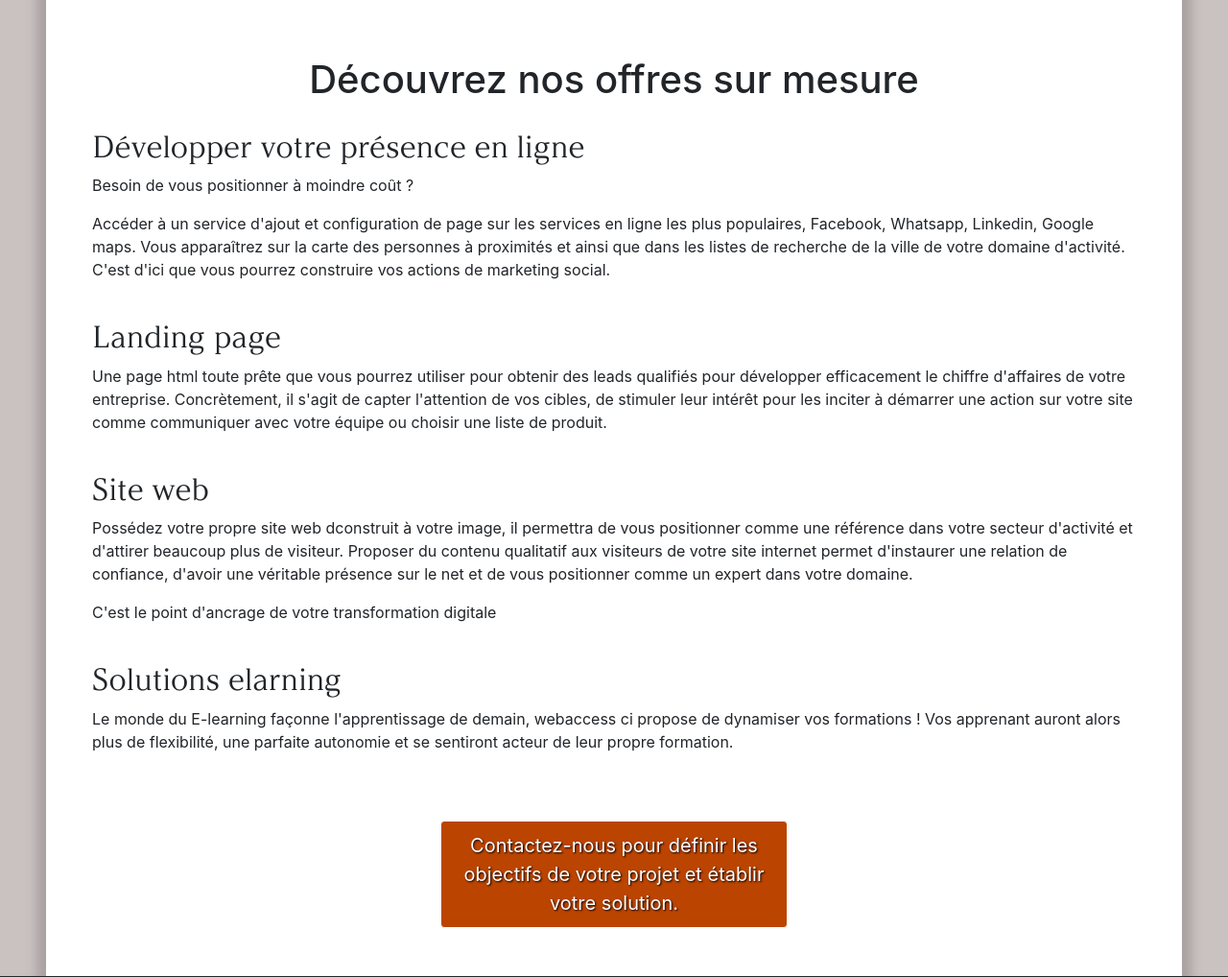
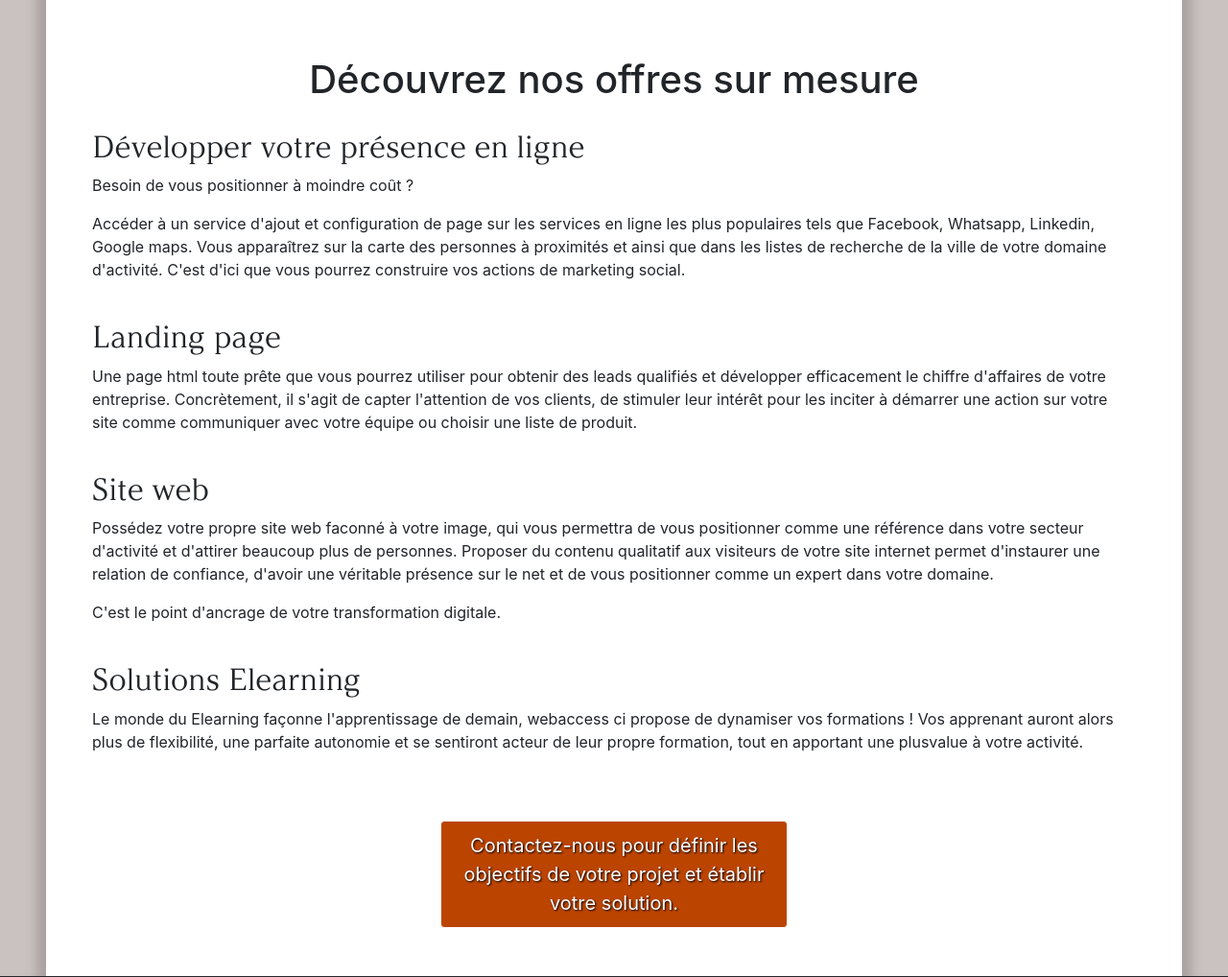
Before and after one commit to gozac/webaccess, a Symfony app: template templates/page/offres.html.twig in a window 1280 px wide. Shown: the part 165-1183 px from the top of the page at 96% size. Run offline with Twig, Linux system fonts and the light colour scheme; the template is opened without the code that fills it, so the values that code supplies are empty; some libraries are stand-ins or nearby versions; some web fonts are replaced.

Commit message:
change wording page

```diff
--- a/templates/page/about.html.twig
+++ b/templates/page/about.html.twig
@@ -11,7 +11,7 @@
 			<div class="col-md-9">
 				<h2 class="py-md-3">L’histoire du fondateur</h2>
 				<blockquote class="blockquote" style="font-size: 1rem">
-					<p>“Après être sorti l’école 42 en 2016, formation novatrice mettant un point d’honneur sur une pratique impeccable, j’ai travaillé dans le milieu de l'apprentissage en ligne en créant une multitude de formation e-learning sous forme de jeux vidéo et de plateforme éducative. Puis en 2017 j’ai rejoint une startup à Paris spécialisée dans une technologie géolocalisée de rentabilité. C’est en 2020, que ma vision se tourne vers l’Afrique, celle-ci semble se tourner de plus en plus vers le digital et approche d’une véritable révolution numérique, convaincu de cela je décide de monter un projet d’entreprise en Côte d’Ivoire pour faire de cette vision une réalité et de faire partie des nombreux acteurs du développement numérique en aidant cette transition.”</p>
+					<p>“Après être sorti de l’école 42 en 2016, formation novatrice mettant un point d’honneur sur une pratique impeccable, j’ai travaillé dans le milieu de l'apprentissage en ligne en créant une multitude de formations Elearning sous forme de jeux vidéo et de plateforme éducative. Puis en 2017 j’ai rejoint une startup à Paris spécialisée dans une technologie géolocalisée de rentabilité. C’est en 2020, que ma vision se tourne vers l’Afrique, celle-ci semble se tourner de plus en plus vers le digital et approche d’une véritable révolution numérique. Convaincu de cela je décide de monter un projet d’entreprise en Côte d’Ivoire pour faire de cette vision une réalité et faire partie des nombreux acteurs du développement numérique en aidant cette transition.”</p>
 					<footer class="blockquote-footer">Bakayoko Isaac fondateur de <cite style="color: #bb4400" title="Source Title">Web Access ci</cite></footer>
 				</blockquote>
 			</div>
@@ -19,7 +19,7 @@
 				<h2>La création de Web Access CI</h2>
 				<p style="margin-bottom: 30px;">Web Access CI est une entreprise fondée par Bakayoko Isaac en 2021 qui accompagne tous ceux et celles qui souhaitent digitaliser leurs activités et leurs projets. Le but est d’accompagner le développement et le besoin du Numérique croissant en Côte d'Ivoire et plus généralement en Afrique de l’Ouest.</p>
 				<h2>L'objectifs</h2>
-				<p>Le but est de proposer le plus de solutions innovante aux acteurs ivoirien jusqu'a que celle-ci s'adapte et s'imprègne des challenges de l'Afrique afin que celle-ci puissent avoir une méthodologie qui lui est propre</p>
+				<p>Le but est de proposer le plus de solutions innovantes aux acteurs ivoiriens jusqu'a que ceux-ci s'adaptent et s'imprègnent des challenges de l'Afrique et qu'ils puissent avoir une méthodologie qui leurs est propre</p>
 			</div>
 			<div class="pt-md-5 col-md-3" style="text-align: right">
 				<img src="https://cdn.pixabay.com/photo/2019/07/14/16/27/pen-4337521_960_720.jpg" width="250px" height="250px" style="border-radius: 50%">
--- a/templates/page/offres.html.twig
+++ b/templates/page/offres.html.twig
@@ -7,18 +7,18 @@
 			<h1 style="text-align: center;padding-bottom: 20px">Découvrez nos offres sur mesure</h1>
 			<h2>Développer votre présence en ligne</h2>
 			<p>Besoin de vous positionner à moindre coût ?</p>
-			<p>Accéder à un service d'ajout et configuration de page sur les services en ligne les plus populaires, Facebook, Whatsapp, Linkedin, Google maps. Vous apparaîtrez sur la carte des personnes à proximités et ainsi que dans les listes de recherche de la ville de votre domaine d'activité. C'est d'ici que vous pourrez construire vos actions de marketing social.</p>
+			<p>Accéder à un service d'ajout et configuration de page sur les services en ligne les plus populaires tels que Facebook, Whatsapp, Linkedin, Google maps. Vous apparaîtrez sur la carte des personnes à proximités et ainsi que dans les listes de recherche de la ville de votre domaine d'activité. C'est d'ici que vous pourrez construire vos actions de marketing social.</p>
 			<br>
 			<h2>Landing page</h2>
-			<p>Une page html toute prête que vous pourrez utiliser pour obtenir des leads qualifiés pour développer efficacement le chiffre d'affaires de votre entreprise. Concrètement, il s'agit de capter l'attention de vos cibles, de stimuler leur intérêt pour les inciter à démarrer une action sur votre site comme communiquer avec votre équipe ou choisir une liste de produit.</p>
+			<p>Une page html toute prête que vous pourrez utiliser pour obtenir des leads qualifiés et développer efficacement le chiffre d'affaires de votre entreprise. Concrètement, il s'agit de capter l'attention de vos clients, de stimuler leur intérêt pour les inciter à démarrer une action sur votre site comme communiquer avec votre équipe ou choisir une liste de produit.</p>
 			<br>
 			<h2>Site web</h2>
-			<p>Possédez votre propre site web dconstruit à votre image, il permettra de vous positionner comme une référence dans votre secteur d'activité et d'attirer beaucoup plus de visiteur. Proposer du contenu qualitatif aux visiteurs de votre site internet permet d'instaurer une relation de confiance, d'avoir une véritable présence sur le net et de vous positionner comme un expert dans votre domaine.</p>
-			<p>C'est le point d'ancrage de votre transformation digitale</p>
+			<p>Possédez votre propre site web faconné à votre image, qui vous permettra de vous positionner comme une référence dans votre secteur d'activité et d'attirer beaucoup plus de personnes. Proposer du contenu qualitatif aux visiteurs de votre site internet permet d'instaurer une relation de confiance, d'avoir une véritable présence sur le net et de vous positionner comme un expert dans votre domaine.</p>
+			<p>C'est le point d'ancrage de votre transformation digitale.</p>
 			<br>
-			<h2>Solutions elarning</h2>
-			<p>Le monde du E-learning façonne l'apprentissage de demain, webaccess ci propose de dynamiser vos formations !
-			Vos apprenant auront alors plus de flexibilité, une parfaite autonomie et se sentiront acteur de leur propre formation.</p>
+			<h2>Solutions Elearning</h2>
+			<p>Le monde du Elearning façonne l'apprentissage de demain, webaccess ci propose de dynamiser vos formations !
+			Vos apprenant auront alors plus de flexibilité, une parfaite autonomie et se sentiront acteur de leur propre formation, tout en apportant une plusvalue à votre activité.</p>
 			<br>
 			<a class="btn btn-dark btn-cta col-4 offset-4" href="{{ path('contact') }}" style="width: 33.3333%">
 				Contactez-nous pour définir les objectifs de votre projet et établir votre solution.
```
